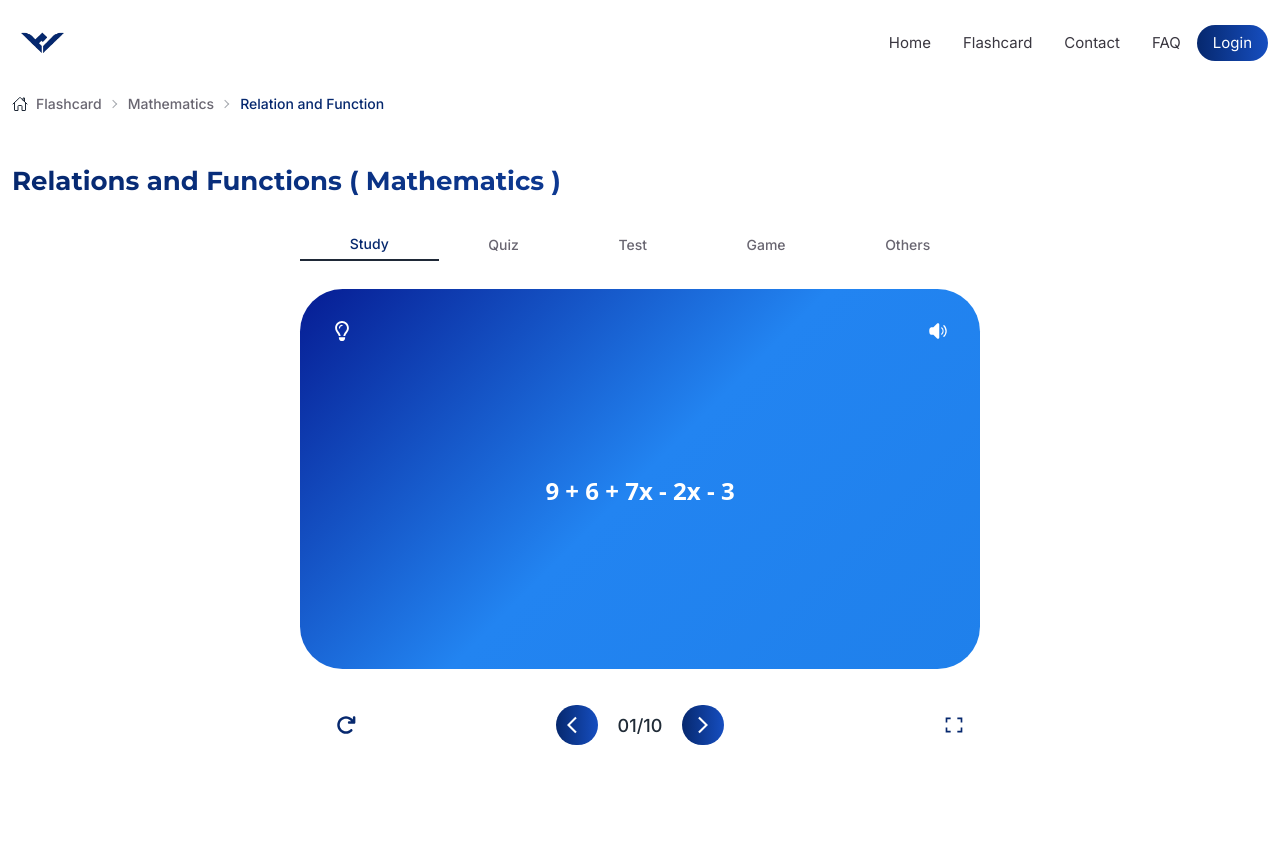
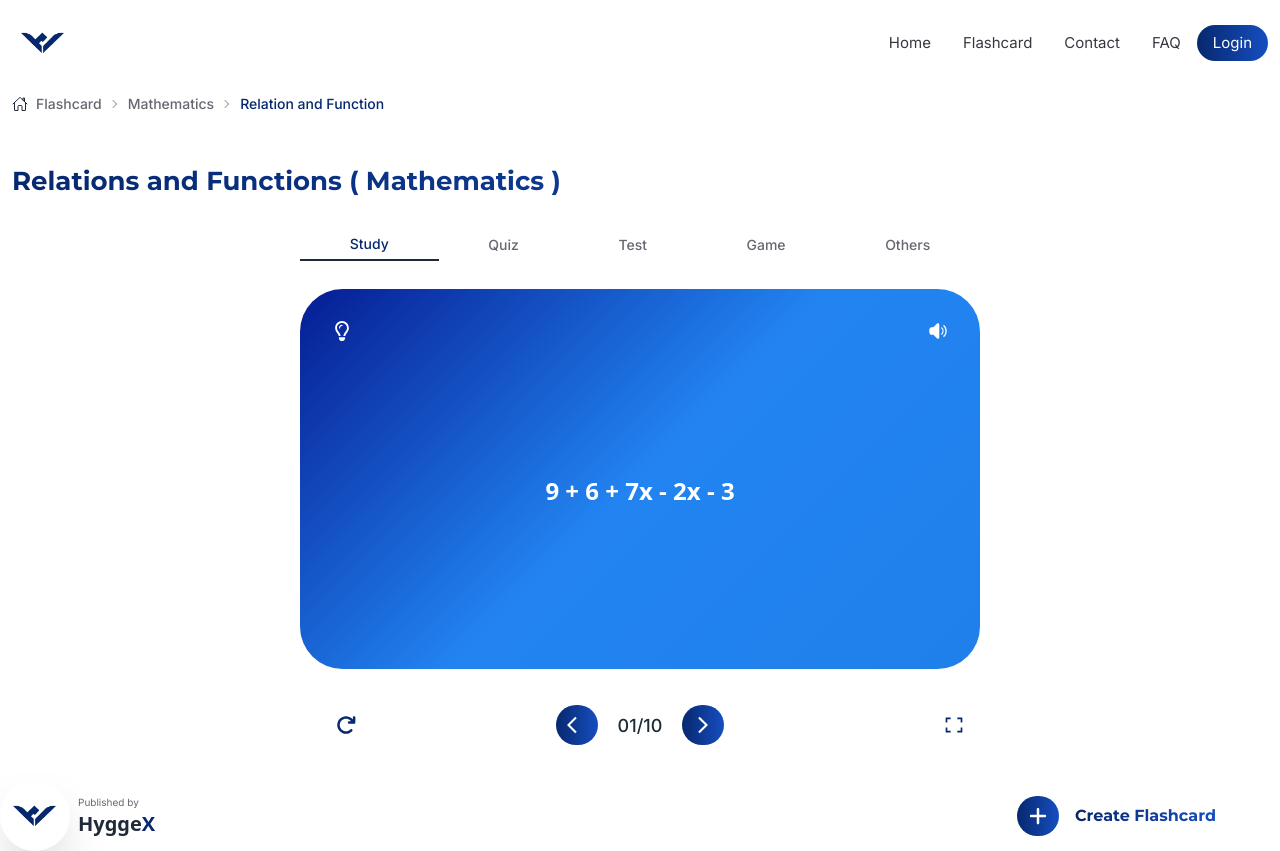
Before and after one commit to Ishtiak007/Hyggex-Digital-Services, a React (Vite) app: page / in a window 1280 px wide. Before the commit the page ends 800 px from the top, so only its background shows below. Built offline with nearby package versions, Linux system fonts and the light colour scheme.

Commit message:
After banner section completed

```diff
--- /dev/null
+++ b/src/Home/AfterBanner.jsx
@@ -0,0 +1,28 @@
+import logo from '../assets/logo.png'
+import { FaPlus } from "react-icons/fa6";
+
+const AfterBanner = () => {
+    return (
+        <div className='flex justify-between'>
+            <div className='flex items-center gap-2'>
+                <div className='w-[70px] h-[70px]  shadow-2xl rounded-full'>
+                    <img className='w-full h-full flex justify-center items-center' src={logo} alt="" />
+                </div>
+                <div>
+                    <p className='text-[#696671] inter-font text-[10px]'>Published by</p>
+                    <h1 className='text-xl font-semibold'>Hygge<span className='text-[#06286E] font-bold'>X</span></h1>
+                </div>
+            </div>
+            <div className='flex gap-4 items-center'>
+                <div>
+                    <div className="h-[40px] w-[42px] rounded-full flex justify-center items-center bg-gradient-to-r from-[#06286E] to-[#164EC0]"><FaPlus className="text-white cursor-pointer text-center text-[20px] font-bold"></FaPlus></div>
+                </div>
+                <div className='mr-16'>
+                    <h1 className='bg-gradient-to-r from-[#06286E] to-[#164EC0] text-[16px] font-bold bg-clip-text text-transparent montserrat-font'>Create Flashcard</h1>
+                </div>
+            </div>
+        </div>
+    );
+};
+
+export default AfterBanner;
--- a/src/Home/AfterNavbar.jsx
+++ b/src/Home/AfterNavbar.jsx
@@ -18,9 +18,9 @@ const AfterNavbar = () => {
                         </a>
                     </li>
                     <li>
-                        <span className="inline-flex gap-2 items-center text-[#06286E] text-[14px] inter-font font-[500]">
+                        <a className="inline-flex gap-2 items-center text-[#06286E] text-[14px] inter-font font-[500]">
                             Relation and Function
-                        </span>
+                        </a>
                     </li>
                 </ul>
             </div>
--- a/src/Home/Banner.jsx
+++ b/src/Home/Banner.jsx
@@ -20,8 +20,8 @@ const Banner = () => {
                     </div>
                     <div className="w-[680px] h-[380px] flex flex-col custom-gradient rounded-[42.51px]">
                         <div className="flex justify-between">
-                            <div className="ml-8 mt-8"><FaRegLightbulb className="text-white text-xl font-bold"></FaRegLightbulb></div>
-                            <div className="mr-8 mt-8"><HiSpeakerWave className="text-white text-xl font-bold"></HiSpeakerWave></div>
+                            <div className="ml-8 mt-8"><FaRegLightbulb className="text-white text-xl font-bold cursor-pointer"></FaRegLightbulb></div>
+                            <div className="mr-8 mt-8"><HiSpeakerWave className="text-white text-xl font-bold cursor-pointer"></HiSpeakerWave></div>
                         </div>
                         <div className="flex justify-center items-center h-full w-full">
                             <h1 className="text-2xl font-bold text-[#FFFFFF] mb-7">9 + 6 + 7x - 2x - 3</h1>
@@ -31,17 +31,17 @@ const Banner = () => {
 
                     <div className="flex justify-between items-center my-5 p-4">
                         <div className="ml-5">
-                            <h1><FaArrowRotateRight className="text-[#06286E] text-[20px] font-bold"></FaArrowRotateRight></h1>
+                            <h1><FaArrowRotateRight className="text-[#06286E] text-[20px] font-bold cursor-pointer"></FaArrowRotateRight></h1>
                         </div>
                         <div>
                             <div className="flex justify-center gap-5 items-center">
-                                <div className="h-[40px] w-[42px] rounded-full flex justify-center items-center bg-gradient-to-r from-[#06286E] to-[#164EC0]"><MdArrowBackIos className="text-white  text-center text-[20px] font-bold"></MdArrowBackIos></div>
+                                <div className="h-[40px] w-[42px] rounded-full flex justify-center items-center bg-gradient-to-r from-[#06286E] to-[#164EC0]"><MdArrowBackIos className="text-white cursor-pointer  text-center text-[20px] font-bold"></MdArrowBackIos></div>
                                 <div><h1 className="text-[#202B37] text-[18px] font-medium inter-font">01/10</h1></div>
-                                <div className="h-[40px] w-[42px] rounded-full flex justify-center items-center bg-gradient-to-r from-[#06286E] to-[#164EC0]"><MdArrowForwardIos className="text-white  text-center text-[20px] font-bold"></MdArrowForwardIos></div>
+                                <div className="h-[40px] w-[42px] rounded-full flex justify-center items-center bg-gradient-to-r from-[#06286E] to-[#164EC0]"><MdArrowForwardIos className="text-white cursor-pointer text-center text-[20px] font-bold"></MdArrowForwardIos></div>
                             </div>
                         </div>
                         <div className="ml-5">
-                            <h1><RiFullscreenFill className="text-[#06286E] text-[20px] font-bold"></RiFullscreenFill></h1>
+                            <h1><RiFullscreenFill className="text-[#06286E] text-[20px] font-bold cursor-pointer"></RiFullscreenFill></h1>
                         </div>
                     </div>
                 </div>
--- a/src/Home/Home.jsx
+++ b/src/Home/Home.jsx
@@ -1,3 +1,4 @@
+import AfterBanner from "./AfterBanner";
 import AfterNavbar from "./AfterNavbar";
 import Banner from "./Banner";
 import Navbar from "./Navbar";
@@ -9,6 +10,7 @@ const Home = () => {
             <Navbar></Navbar>
             <AfterNavbar></AfterNavbar>
             <Banner></Banner>
+            <AfterBanner></AfterBanner>
         </div>
     );
 };
```
